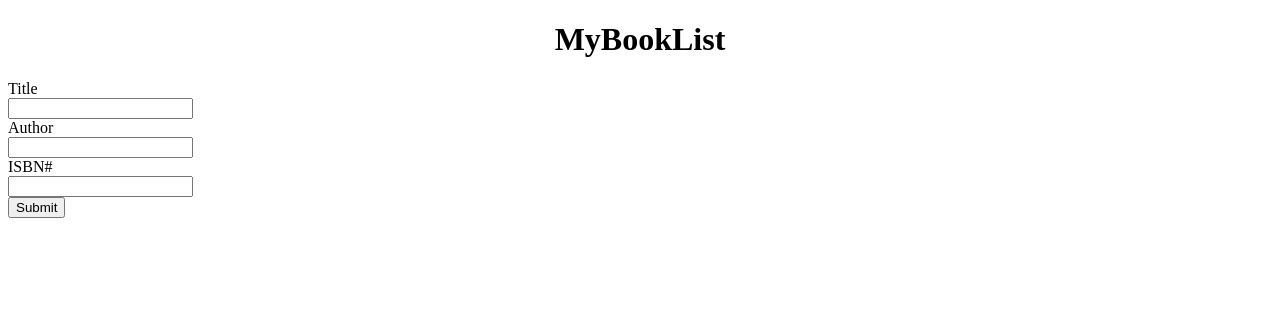
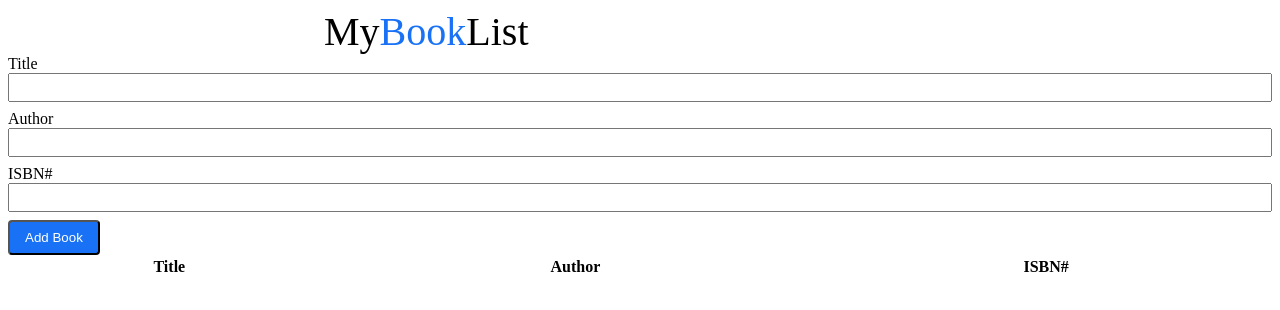
Before and after one commit to acciojob/book-list-Downey03, a website: page main.html in a window 1280 px wide. Drawn offline with Linux system fonts and the light colour scheme.

Commit message:
created a submission

```diff
--- a/main.html
+++ b/main.html
@@ -1,20 +1,19 @@
-<!DOCTYPE html>
+
 
 <html>
 
 <head>
-	<link rel="stylesheet" href="styles.css">
+	<link rel="stylesheet" href="styles.css"/>
+
+
 </head>
 
 <body>
 	<!-- the entire body must be written by student -->
-    <script type="text/javascript" src="./script.js">
-</script>
+		<header>
+		<span>My</span><span id="book">Book</span><span>List</span>
+		</header>
 
-	<header>
-		<center><h1>MyBookList</h1></center>
-	</header>
-	<body>
 		<div class="form-group">
 			<label for="title">Title</label><br>
 			<input type="text" id="title" ><br>
@@ -22,10 +21,21 @@
 			<input type="text" id="author" ><br>
 			<label for="isbn">ISBN#</label><br>
 			<input type="text" id="isbn"><br>
-			<input type="submit" id="submit">
+			<button type="submit"  onclick="create()" id="submit" >Add Book</button>
+		</div>
+		<div>
+			<table class="table table-striped">
+				<thead>
+					<th>Title</th>
+					<th>Author</th>
+					<th>ISBN#</th>
+				</thead>
+				<tbody id="book-list">
+				</tbody>
+			</table>
+		</div>
+	 <script type="text/javascript" src="./script.js"></script>
 
-		</div>
-	</body>
 </body>
 
 </html>
--- a/script.js
+++ b/script.js
@@ -1 +1,29 @@
-//your JS code here. If required.
+
+		 let arr =[];
+
+		 function update() {
+	let string = "";
+	for(let i=0;i<arr.length;i++){
+		let obj = arr[i];
+		string+="<tr><td>"+obj.title+"</td><td>"+obj.author+"</td><td>"+obj.isbn+"</td></tr>";
+	}
+			 document.getElementById("book-list").innerHTML = string;
+}
+
+
+function create(){
+	let title = document.getElementById("title").value;
+	let author = document.getElementById("author").value;
+	let isbn = document.getElementById("isbn").value;
+	if(title!=null &&  author!=null && isbn!=null){
+	let obj = {
+				"title":title,
+			   "author":author,
+			   "isbn":isbn
+			  }
+		console.log(obj);
+	arr.push(obj);
+	update();
+	}
+
+}
--- a/styles.css
+++ b/styles.css
@@ -1 +1,41 @@
 /*  your css code here. If applicable */
+header{
+	margin:auto;
+	width:50%;
+
+}
+#book{
+	color:#1972F5;
+}
+span{
+	font-weight:100;
+	font-size:40px;
+	font-family:serif;
+}
+
+.form-group{
+	margin:auto;
+
+}
+button{
+	border-radius:4px;
+	background-color:#1972F5;
+	color:white;
+	padding:8px 15px;
+	outline:2px solid transparent;
+}
+.form-group input{
+	width:100%;
+	padding:5px;
+	margin-bottom:8px;
+}
+table{
+	width:100%;
+}
+thead{
+	outline-bottom:3px solid black;
+}
+
+tbody td{
+	background-color:lightgray;
+}
```
